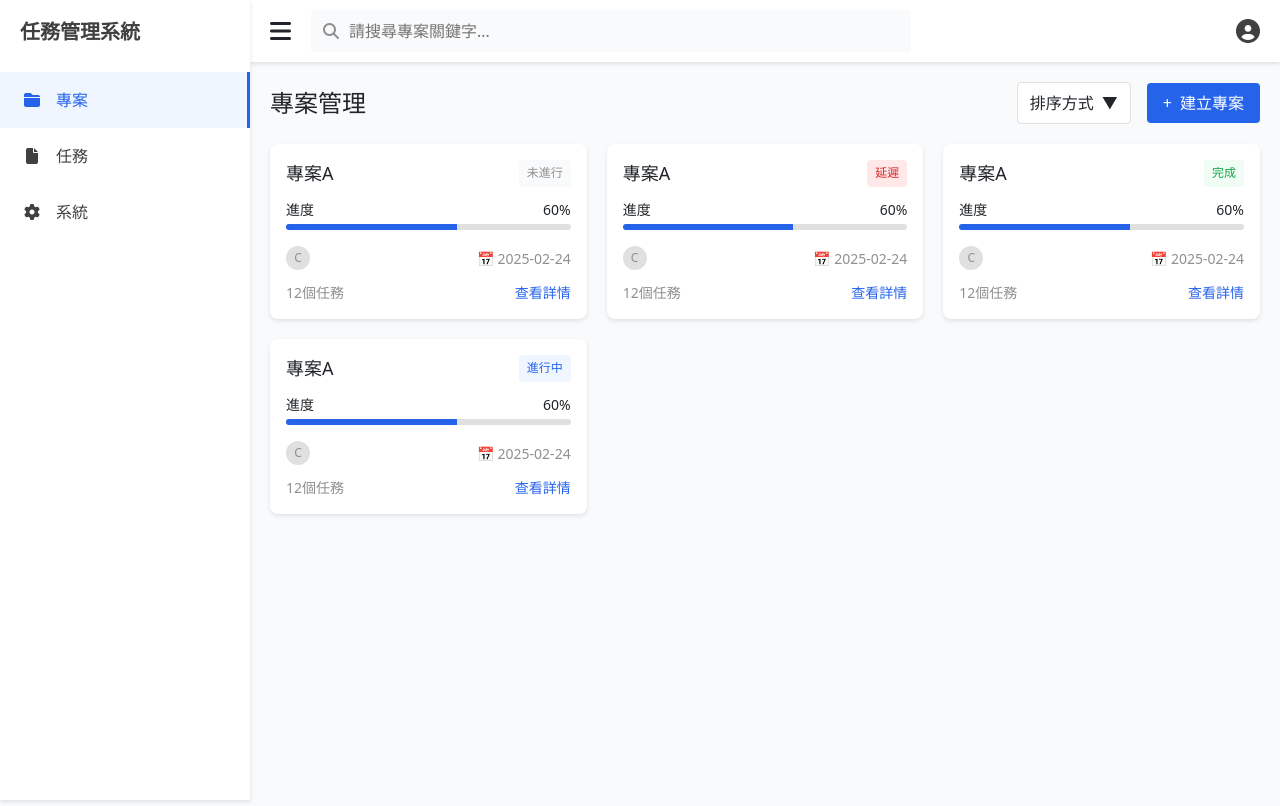
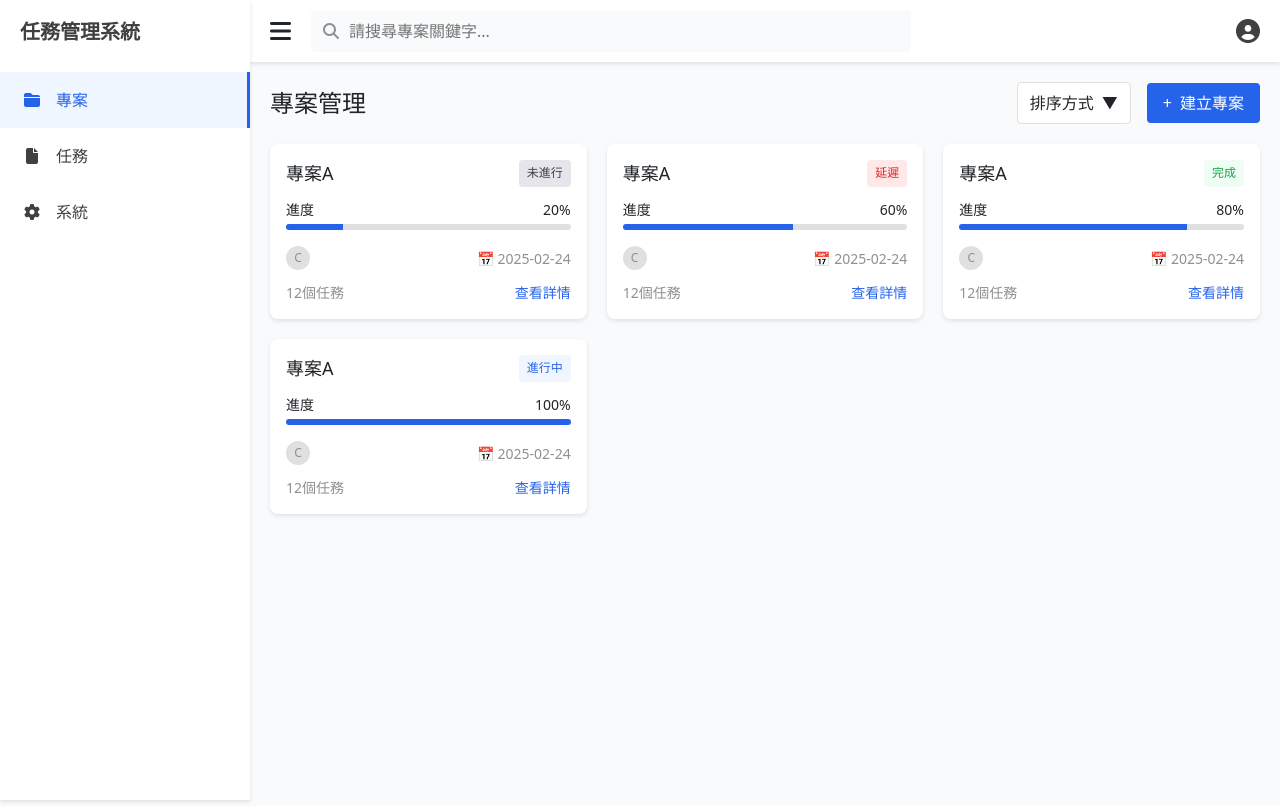
Before and after one commit to ntubclass/project_system, a Django app: template templates/project.html in a window 1280 px wide. Run offline with Django 3.2, Linux system fonts and the light colour scheme; the template is opened without the code that fills it, so the values that code supplies are empty.

Commit message:
修改 - 進度條更新

```diff
--- a/static/css/project.css
+++ b/static/css/project.css
@@ -94,8 +94,8 @@
 }
 
 .status-null {
-  background-color: var(--light-blue-gray);
-  color: var(--light-gray);
+  background-color: var(--dark-blue-gray);
+  color: var(--dark-gray);
   padding: 4px 8px;
   border-radius: 4px;
   font-size: 12px;
--- a/static/js/project.js
+++ b/static/js/project.js
@@ -9,3 +9,34 @@
     mainContent.classList.toggle('main-content-full');
     header.classList.toggle('header-full');
 });
+
+// 設置進度條長度和更新顯示的百分比
+document.addEventListener('DOMContentLoaded', () => {
+    // 獲取所有進度條元素
+    const progressBars = document.querySelectorAll('.progress-fill');
+
+    // 遍歷每個進度條元素
+    progressBars.forEach(bar => {
+        // 獲取progress屬性值
+        const progressValue = bar.getAttribute('progress');
+
+        // 如果存在progress屬性，則設置寬度
+        if (progressValue) {
+            // 設置進度條寬度為progress值的百分比
+            bar.style.width = `${progressValue}%`;
+
+            // 找到對應的百分比顯示元素並更新
+            // 先找到父元素 (.progress-bar)，再往上找到包含 .progress-label 的祖先元素
+            const progressBarContainer = bar.closest('.progress-bar');
+            const progressLabelContainer = progressBarContainer.previousElementSibling;
+
+            // 如果找到了進度標籤容器，更新其中的百分比顯示
+            if (progressLabelContainer && progressLabelContainer.classList.contains('progress-label')) {
+                const percentageDisplay = progressLabelContainer.querySelector('div:last-child');
+                if (percentageDisplay) {
+                    percentageDisplay.textContent = `${progressValue}%`;
+                }
+            }
+        }
+    });
+});
--- a/templates/project.html
+++ b/templates/project.html
@@ -42,7 +42,7 @@
                     <div>60%</div>
                 </div>
                 <div class="progress-bar">
-                    <div class="progress-fill" progress=65></div>
+                    <div class="progress-fill" progress=20></div>
                 </div>
                 <div class="card-info">
                     <div class="user-avatar">
@@ -68,7 +68,7 @@
                     <div>60%</div>
                 </div>
                 <div class="progress-bar">
-                    <div class="progress-fill"></div>
+                    <div class="progress-fill"  progress=60></div>
                 </div>
                 <div class="card-info">
                     <div class="user-avatar">
@@ -94,7 +94,7 @@
                     <div>60%</div>
                 </div>
                 <div class="progress-bar">
-                    <div class="progress-fill"></div>
+                    <div class="progress-fill"  progress=80></div>
                 </div>
                 <div class="card-info">
                     <div class="user-avatar">
@@ -120,7 +120,7 @@
                     <div>60%</div>
                 </div>
                 <div class="progress-bar">
-                    <div class="progress-fill"></div>
+                    <div class="progress-fill"  progress=100></div>
                 </div>
                 <div class="card-info">
                     <div class="user-avatar">
```
Lines whose indentation alone changed are shown as unchanged.
